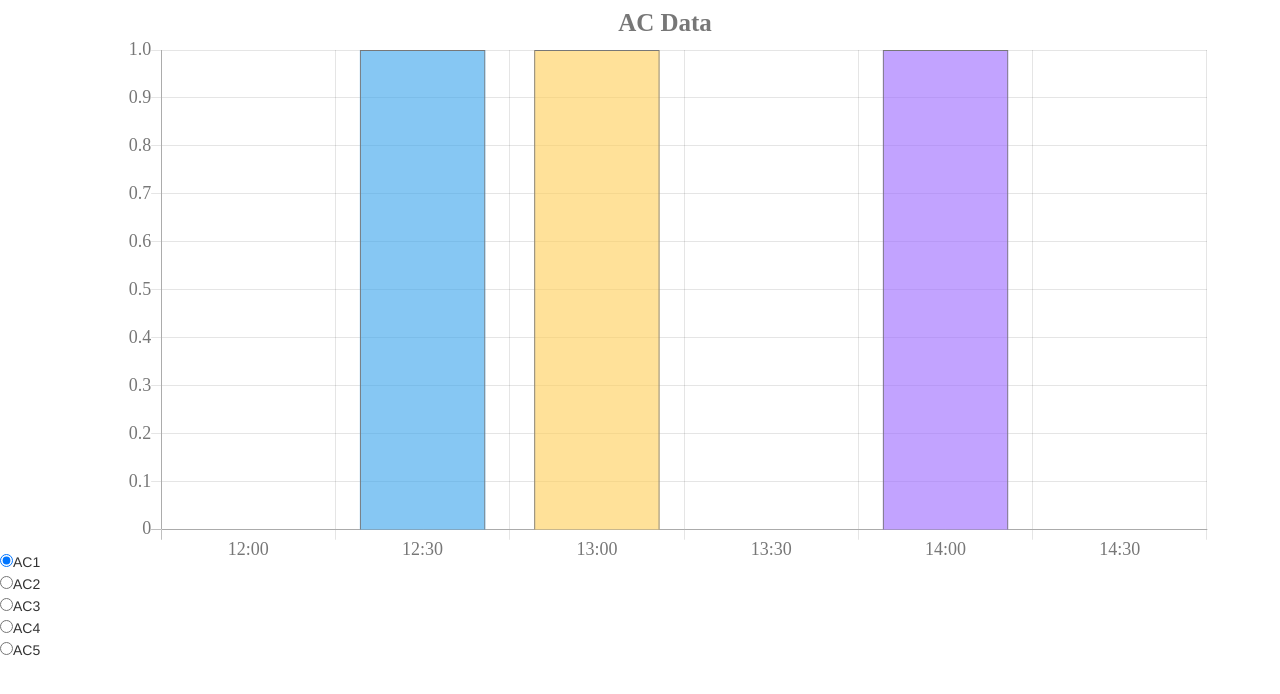
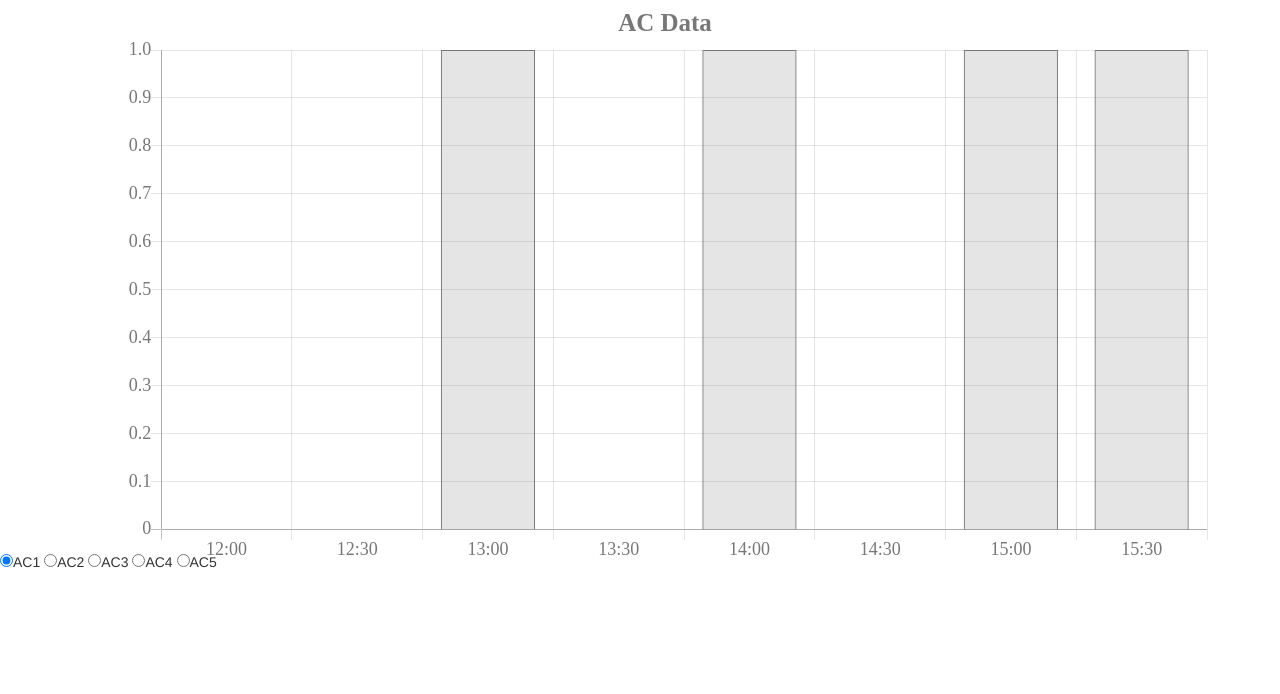
Before and after one commit to priyasood1505/Visualisations, a plain HTML site: page Index.html in a window 1280 px wide. Drawn offline with nearby package versions, Linux system fonts and the light colour scheme.

Commit message:
minor changes

```diff
--- a/Index.html
+++ b/Index.html
@@ -13,16 +13,17 @@
   <div class="container" style="min-width: 550px; height: 550px; margin: 0 auto">
     <canvas id="myChart"></canvas>
   </div>
-  <input type="radio" name="mychart" class="mychart" id= "AC1" value="AC1" onclick= "chartfunc()" checked>AC1 <br/>
-  <input type="radio" name="mychart" class="mychart" id= "AC2" value="AC2" onclick= "chartfunc()">AC2 <br/>
-  <input type="radio" name="mychart" class="mychart" id= "AC3" value="AC3" onclick= "chartfunc()">AC3 <br/>
-  <input type="radio" name="mychart" class="mychart" id= "AC4" value="AC4" onclick= "chartfunc()">AC4 <br/>
-  <input type="radio" name="mychart" class="mychart" id= "AC5" value="AC5" onclick= "chartfunc()">AC5 <br/>
+  <input type="radio" name="mychart" class="mychart" id= "AC1" value="AC1" onclick= "chartfunc()" checked>AC1
+  <input type="radio" name="mychart" class="mychart" id= "AC2" value="AC2" onclick= "chartfunc()">AC2
+  <input type="radio" name="mychart" class="mychart" id= "AC3" value="AC3" onclick= "chartfunc()">AC3
+  <input type="radio" name="mychart" class="mychart" id= "AC4" value="AC4" onclick= "chartfunc()">AC4
+  <input type="radio" name="mychart" class="mychart" id= "AC5" value="AC5" onclick= "chartfunc()">AC5
 
 
   <script>
     let myChart = document.getElementById('myChart').getContext('2d');
-
+    axisX:{
+  title:"Timestamp"}
     // Global Options
     Chart.defaults.global.defaultFontFamily = 'Raleway';
     Chart.defaults.global.defaultFontSize = 18;
@@ -31,19 +32,22 @@
     let ACChart = new Chart(myChart, {
       type:'bar', // bar, horizontalBar, pie, line, doughnut, radar, polarArea
       data:{
-        labels:['12:00', '12:30', '13:00', '13:30', '14:00', '14:30'],
+        labels:['12:00', '12:30', '13:00', '13:30', '14:00', '14:30','15:00','15:30'],
         datasets:[{
           label:'ACData1',
           data:[
             0,
-            1,
+            0,
             1,
             0,
             1,
-            0
+            0,
+            1,
+            1
+
           ],
           //backgroundColor:'green',
-          backgroundColor:[
+          /*backgroundColor:[
             'rgba(255, 99, 132, 0.6)',
             'rgba(54, 162, 235, 0.6)',
             'rgba(255, 206, 86, 0.6)',
@@ -51,7 +55,7 @@
             'rgba(153, 102, 255, 0.6)',
             'rgba(255, 159, 64, 0.6)',
             'rgba(255, 99, 132, 0.6)'
-          ],
+          ],*/
           borderWidth:1,
           borderColor:'#777',
           hoverBorderWidth:3,
```
